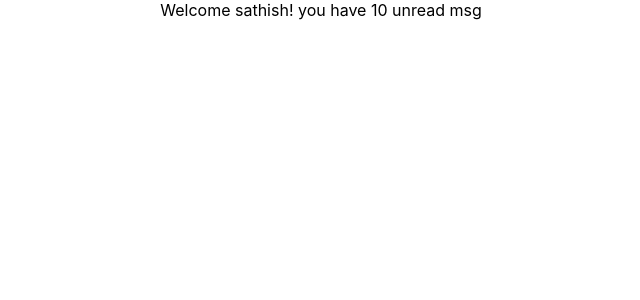
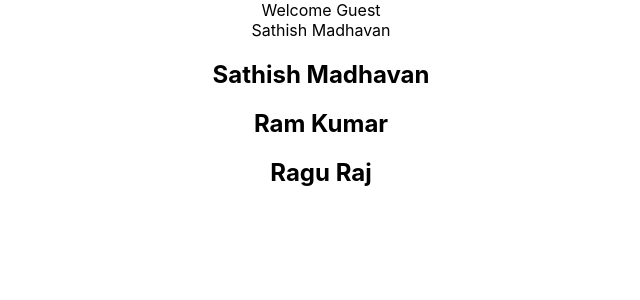
Before and after one commit to sathish-44/react-typescript, a React (Create React App) app: page / in a window 1280 px wide. Shown: the top 300 px of the page, without its empty margins (319-959 px from the left). Built offline with nearby package versions, Linux system fonts and the light colour scheme.

Commit message:
Basic Props

```diff
--- a/src/App.tsx
+++ b/src/App.tsx
@@ -1,10 +1,23 @@
 import './App.css';
-import {Greet} from './components/Greet'
+import { Greet } from './components/Greet'
+import { Person } from './components/Person'
+import { PersonList } from './components/PersonList'
 
 function App() {
+  const personName = {
+    fName : 'Sathish',
+    lName : 'Madhavan'
+  }
+  const nameList = [
+    {fName : 'Sathish', lName : 'Madhavan'},
+    {fName : 'Ram', lName : 'Kumar'},
+    {fName : 'Ragu', lName : 'Raj'}
+  ]
   return (
     <div className="App">
-      <Greet name = 'sathish' />
+      <Greet name='sathish' msgCount={10} isLoggedIn={false} />
+      <Person name = {personName} />
+      <PersonList names = {nameList} />
     </div>
   );
 }
--- a/src/components/Greet.tsx
+++ b/src/components/Greet.tsx
@@ -1,8 +1,14 @@
 type GreetProps = {
     name : string
+    msgCount : number
+    isLoggedIn : boolean
 }
 export const Greet = (props : GreetProps) => {
   return (
-    <div>Welcome {props.name}! you have 10 unread msg</div>
+    <div>
+        {
+            props.isLoggedIn ? `Welcome {props.name}! you have {props.msgCount} unread msg` : `Welcome Guest`
+        }
+    </div>
   )
 }
--- /dev/null
+++ b/src/components/Person.tsx
@@ -0,0 +1,12 @@
+type PersonProps = {
+    name : {
+        fName : string,
+        lName : string
+    }
+}
+
+export const Person = (props : PersonProps) => {
+  return (
+    <div>{props.name.fName} {props.name.lName}</div>
+  )
+}
--- /dev/null
+++ b/src/components/PersonList.tsx
@@ -0,0 +1,22 @@
+type PersonListProps = {
+    names : {
+        fName : string,
+        lName : string
+    }[]
+}
+
+export const PersonList = (props : PersonListProps) => {
+  return (
+    <div>
+        {
+            props.names.map(name => {
+                return (
+                    <h2 key={name.fName}>
+                        {name.fName} {name.lName}
+                    </h2>
+                )
+            })
+        }
+    </div>
+  )
+}
```
